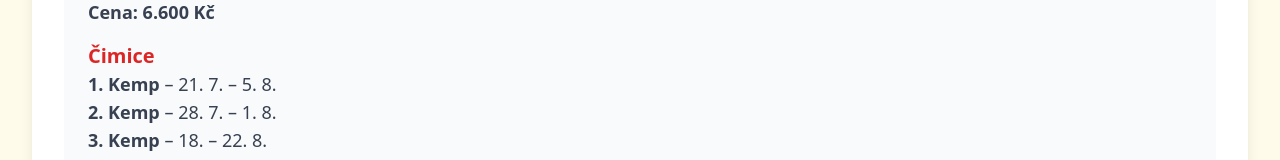
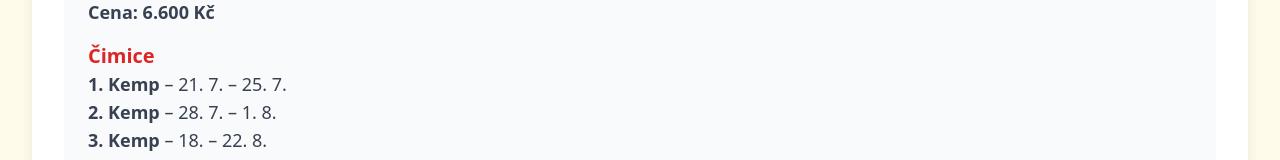
Before and after one commit to adampeters0n/teniscimice, a React (Create React App) app: page /kempy in a window 1280 px wide. Shown: the part 438-598 px from the top of the page. Built offline with nearby package versions, Linux system fonts and the light colour scheme.

Commit message:
dateofkemp

```diff
--- a/src/Kempytenis.js
+++ b/src/Kempytenis.js
@@ -214,7 +214,7 @@ const Kempytenis = () => {
   </li>
   <li>
     <h3 className="text-xl font-bold text-red-600">Čimice</h3>
-    <p><strong>1. Kemp</strong> – 21. 7. – 5. 8.</p>
+    <p><strong>1. Kemp</strong> – 21. 7. – 25. 7.</p>
     <p><strong>2. Kemp</strong> – 28. 7. – 1. 8.</p>
     <p><strong>3. Kemp</strong> – 18. – 22. 8.</p>
     <p><strong>4. Kemp</strong> – 25. – 29. 8.</p>
```
